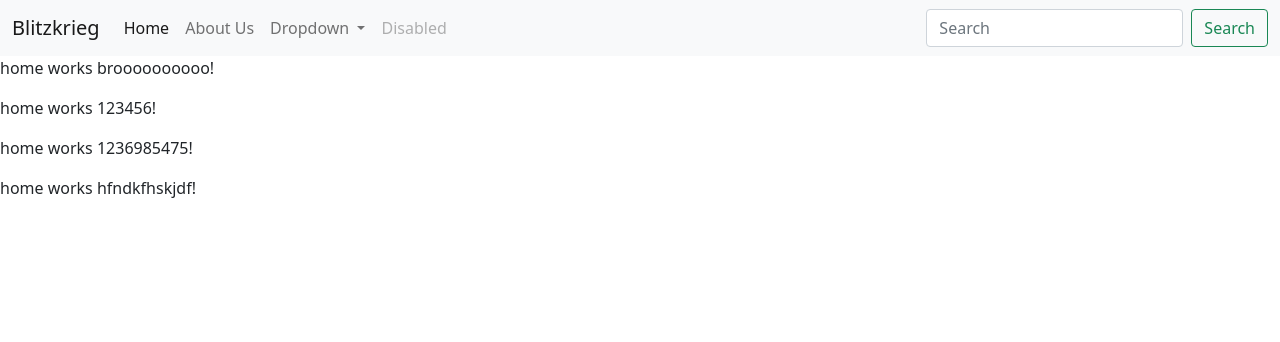
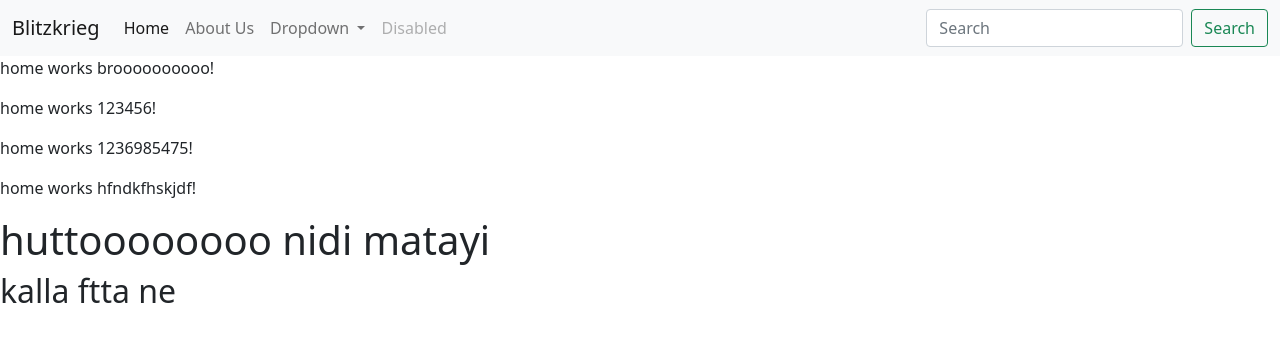
Before and after one commit to buddhiridmal/webAngular, an Angular app: page / in a window 1280 px wide. Shown: the top 342 px of the page. Built offline with nearby package versions, Linux system fonts and the light colour scheme.

Commit message:
home updated

```diff
--- a/src/app/home/home.component.html
+++ b/src/app/home/home.component.html
@@ -2,3 +2,5 @@
 <p>home works 123456!</p>
 <p>home works 1236985475!</p>
 <p>home works hfndkfhskjdf!</p>
+<h1>huttoooooooo nidi matayi</h1>
+<h2> kalla ftta ne</h2>
```
